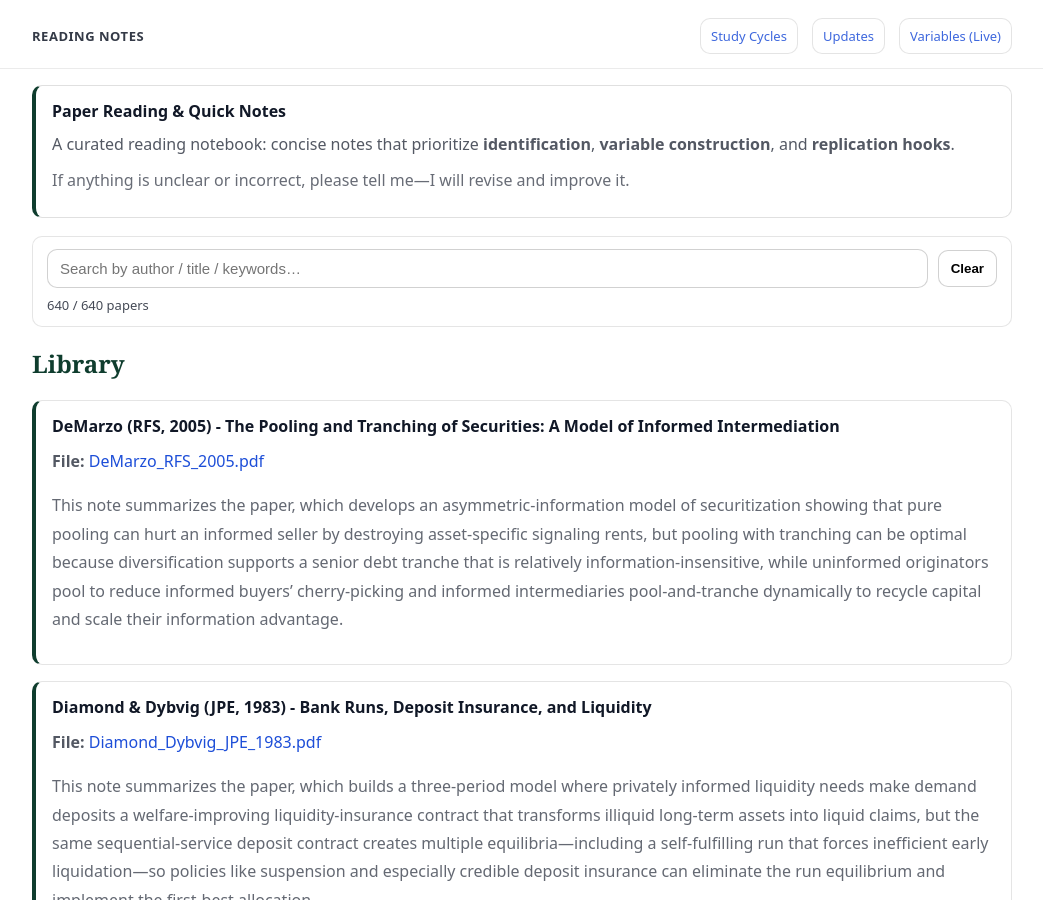
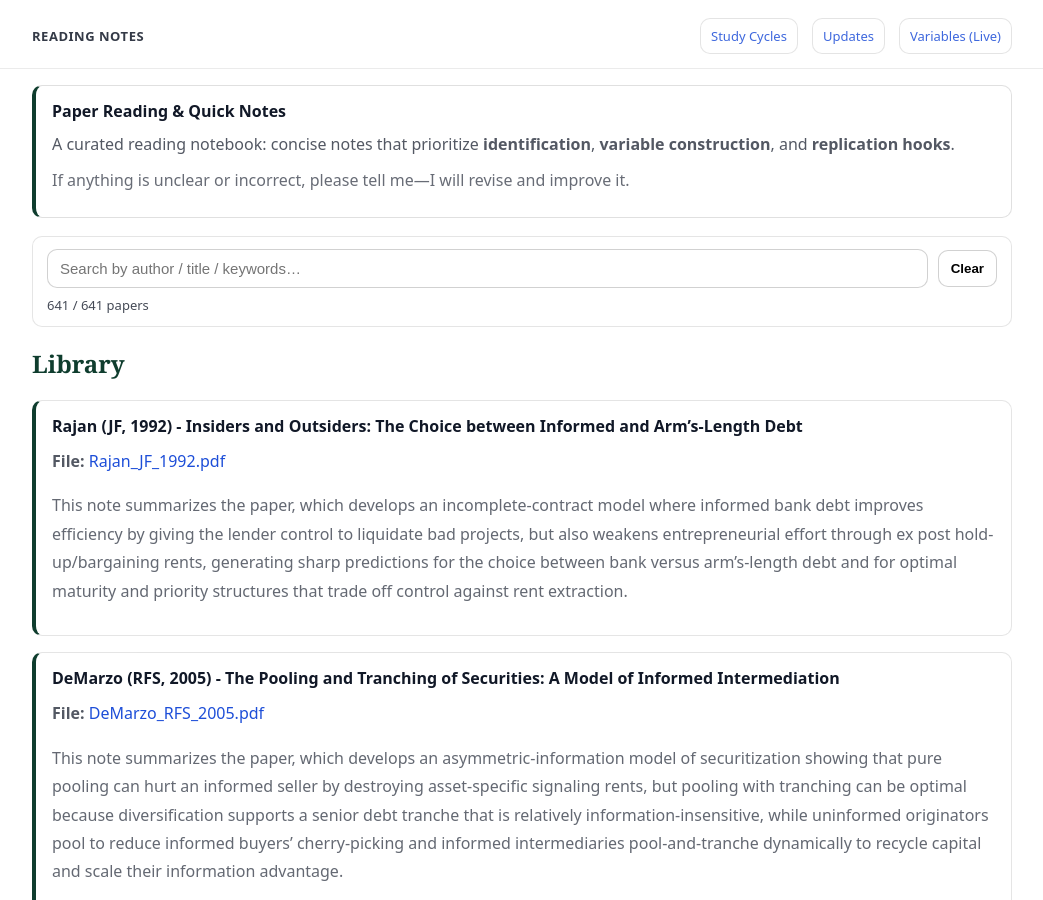
Before and after one commit to yaxinzn/study-archive, a Jekyll site: the page built from reading/index.md, in a window 1280 px wide and 900 px high. Shown: the whole window, without its empty margins (118-1161 px from the left). Built offline with Jekyll 4.4.1, drawn with Linux system fonts in a browser that asks for light colours.

Commit message:
Reading: add/update Rajan_JF_1992.pdf

```diff
--- a/_data/reading.yml
+++ b/_data/reading.yml
@@ -1,3 +1,7 @@
+- title: "Rajan (JF, 1992) - Insiders and Outsiders: The Choice between Informed and Arm’s-Length Debt"
+  file: "Rajan_JF_1992.pdf"
+  desc: "This note summarizes the paper, which develops an incomplete-contract model where informed bank debt improves efficiency by giving the lender control to liquidate bad projects, but also weakens entrepreneurial effort through ex post hold-up/bargaining rents, generating sharp predictions for the choice between bank versus arm’s-length debt and for optimal maturity and priority structures that trade off control against rent extraction."
+
 - title: "DeMarzo (RFS, 2005) - The Pooling and Tranching of Securities: A Model of Informed Intermediation"
   file: "DeMarzo_RFS_2005.pdf"
   desc: "This note summarizes the paper, which develops an asymmetric-information model of securitization showing that pure pooling can hurt an informed seller by destroying asset-specific signaling rents, but pooling with tranching can be optimal because diversification supports a senior debt tranche that is relatively information-insensitive, while uninformed originators pool to reduce informed buyers’ cherry-picking and informed intermediaries pool-and-tranche dynamically to recycle capital and scale their information advantage."
```
Also changed, not shown: 1 other file.
